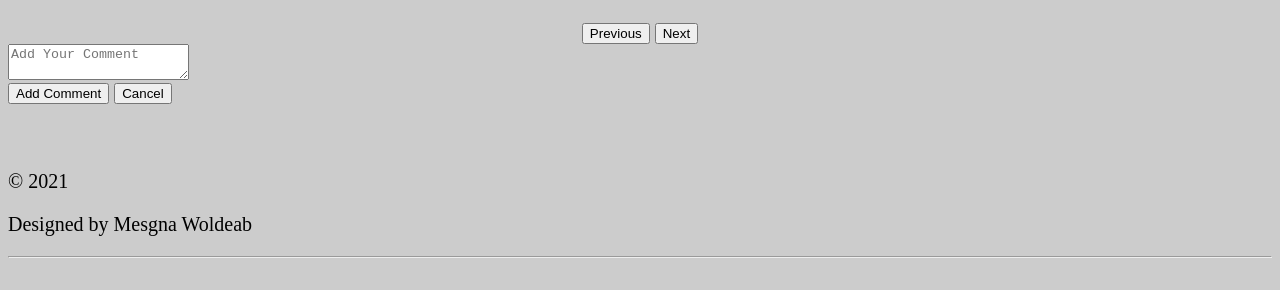
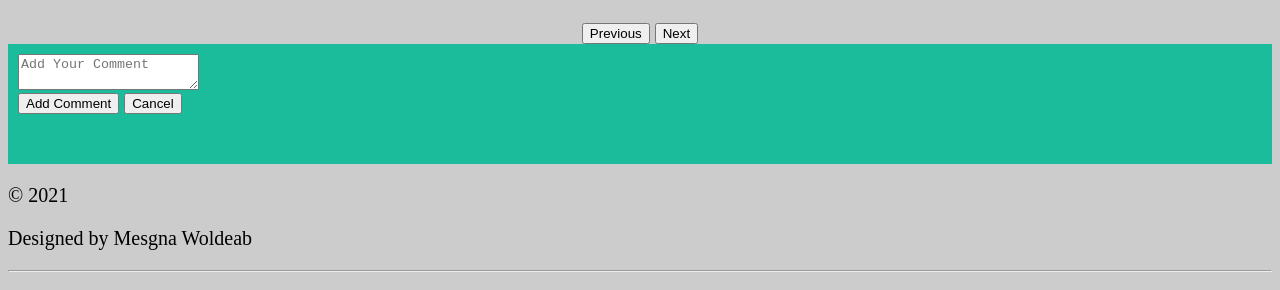
Before and after one commit to Mesgna616/Fundametal_2, a plain HTML site: page index.html in a window 1280 px wide. Shown: the part 2530-2820 px from the top of the page. Drawn offline with Linux system fonts and the light colour scheme.

Commit message:
Update style.css

```diff
--- a/style.css
+++ b/style.css
@@ -100,6 +100,12 @@ text-align: center;
 
 }
 
+.container {
+  width: auto;
+  height: 100px;
+  padding: 10px;
+  background-color: #1abc9c;
+
 
 
 
```
